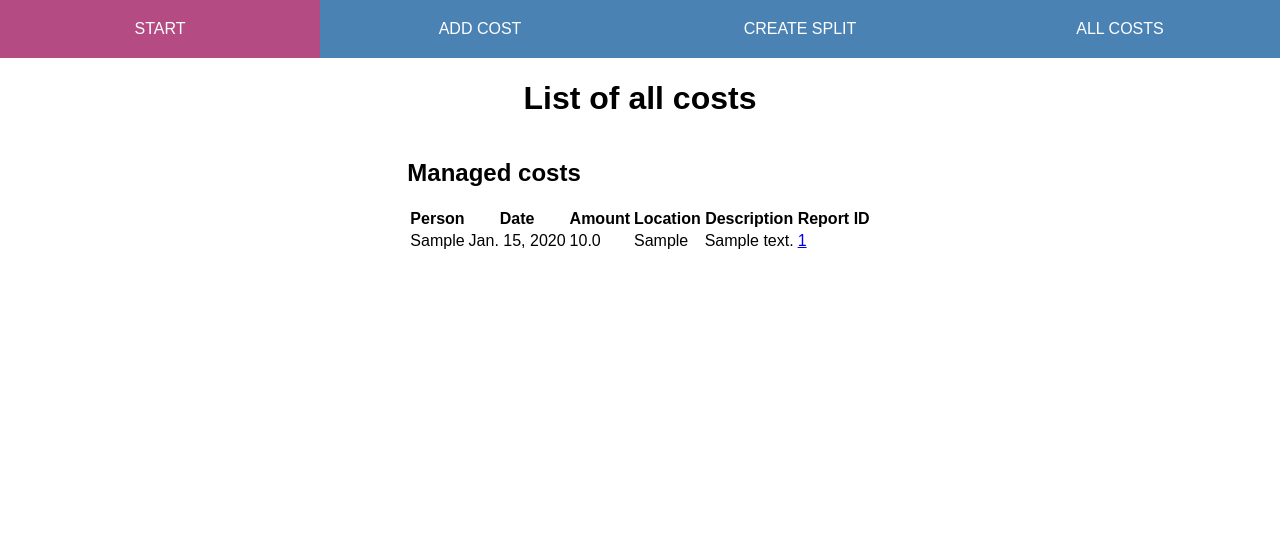
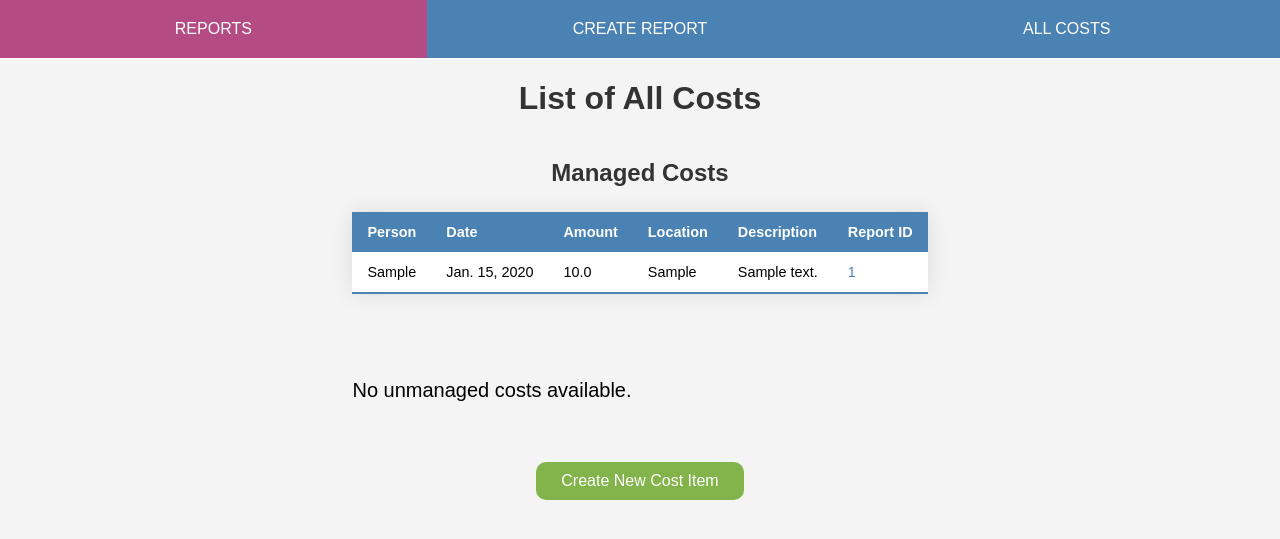
Before and after one commit to golgor/home-automation-hub, a Django app: page /cost_splitter/costs/ in a window 1280 px wide. Shown: the top 539 px of the page. Run offline with Django 5.2, Linux system fonts and the light colour scheme; tables that the repository leaves empty hold one stand-in row (values such as "Sample post").

Commit message:
Improve styling and revert collapsible (#18)

```diff
--- a/apps/cost_splitter/static/css/style.css
+++ b/apps/cost_splitter/static/css/style.css
@@ -1,14 +1,30 @@
 body {
     margin: 0;
     font-family: Arial, Helvetica, sans-serif;
+    background-color: #f4f4f4;
 }
 
-h1 {
+h1,
+h2 {
     text-align: center;
+    color: #333;
 }
 
 p {
     font-size: 20px;
+}
+
+a {
+    color: #4b82b4;
+    text-decoration: none;
+}
+
+a:hover {
+    text-decoration: underline;
+}
+
+section {
+    margin-bottom: 40px;
 }
 
 .links-container {
@@ -77,12 +93,30 @@ textarea {
     resize: vertical;
 }
 
-button {
+button,
+.btn {
     background-color: #82B44B;
     color: #fff;
     border-radius: 10px;
-    border-color: #82B44B;
+    border: none;
     padding: 10px 25px;
+    font-size: 1em;
+    cursor: pointer;
+    text-align: center;
+    display: inline-block;
+    text-decoration: none;
+    margin: 20px 0;
+}
+
+button:hover,
+.btn:hover {
+    background-color: #6fa53b;
+}
+
+.button-container {
+    display: flex;
+    justify-content: center;
+    margin: 20px 0;
 }
 
 label {
@@ -90,3 +124,81 @@ label {
     display: inline-block;
     margin-top: 1em;
 }
+
+.styled-table {
+    width: 100%;
+    border-collapse: collapse;
+    margin: 25px 0;
+    font-size: 0.9em;
+    background-color: #fff;
+    box-shadow: 0 0 20px rgba(0, 0, 0, 0.1);
+}
+
+.styled-table thead tr {
+    background-color: #4b82b4;
+    color: #ffffff;
+    text-align: left;
+}
+
+.styled-table th,
+.styled-table td {
+    padding: 12px 15px;
+}
+
+.styled-table tbody tr {
+    border-bottom: 1px solid #dddddd;
+}
+
+.styled-table tbody tr:nth-of-type(even) {
+    background-color: #f3f3f3;
+}
+
+.styled-table tbody tr:last-of-type {
+    border-bottom: 2px solid #4b82b4;
+}
+
+.styled-table tbody tr:hover {
+    background-color: var(--hover-color, #f1f1f1);
+}
+
+.styled-table tbody tr:nth-of-type(even):hover {
+    --hover-color: #e0e0e0;
+}
+
+.styled-table tbody tr:nth-of-type(odd):hover {
+    --hover-color: #dcdcdc;
+}
+
+@media (max-width: 600px) {
+    .styled-table thead {
+        display: none;
+    }
+
+    .styled-table,
+    .styled-table tbody,
+    .styled-table tr,
+    .styled-table td {
+        display: block;
+        width: 100%;
+    }
+
+    .styled-table tr {
+        margin-bottom: 15px;
+    }
+
+    .styled-table td {
+        text-align: right;
+        padding-left: 50%;
+        position: relative;
+    }
+
+    .styled-table td::before {
+        content: attr(data-label);
+        position: absolute;
+        left: 0;
+        width: 50%;
+        padding-left: 15px;
+        font-weight: bold;
+        text-align: left;
+    }
+}
--- a/apps/cost_splitter/templates/base.html
+++ b/apps/cost_splitter/templates/base.html
@@ -11,15 +11,14 @@
 
 <body>
     <div class="links-container">
-        <a href="{% url 'cost_splitter:list_report' %}">Start</a>
-        <a href="{% url 'cost_splitter:add_cost' %}">Add cost</a>
-        <a href="{% url 'cost_splitter:add_report' %}">Create split</a>
+        <a href="{% url 'cost_splitter:list_report' %}">Reports</a>
+        <a href="{% url 'cost_splitter:add_report' %}">Create report</a>
         <a href="{% url 'cost_splitter:list_cost' %}">All costs</a><br>
     </div>
     <div class="main">
         {% block content %}{% endblock content %}
     </div>
-    <!-- <button onclick="myFunction()">Click me!</button> -->
+
     <script src="{% static 'scripts/bottom.js' %}"></script>
 </body>
 
--- a/apps/cost_splitter/templates/costs_list.html
+++ b/apps/cost_splitter/templates/costs_list.html
@@ -1,11 +1,13 @@
 {% extends "base.html" %}
 
 {% block content %}
-<h1>List of all costs</h1>
+<h1>List of All Costs</h1>
 
 {% if managed_costs %}
-<h2>Managed costs</h2>
-<table>
+<section>
+    <h2>Managed Costs</h2>
+    <table class="styled-table">
+        <thead>
             <tr>
                 <th>Person</th>
                 <th>Date</th>
@@ -14,24 +16,29 @@
                 <th>Description</th>
                 <th>Report ID</th>
             </tr>
+        </thead>
+        <tbody>
             {% for cost in managed_costs %}
             <tr>
-        <td>{{ cost.user.first_name }}</td>
-        <td>{{ cost.date }}</td>
-        <td>{{ cost.amount }}</td>
-        <td>{{ cost.location }}</td>
-        <td>{{ cost.description }}</td>
-        <td><a href="{% url 'cost_splitter:report' cost.included_in_report.id %}">{{ cost.included_in_report.id }}</a>
-        </td>
-
-
+                <td data-label="Person">{{ cost.user.first_name }}</td>
+                <td data-label="Date">{{ cost.date }}</td>
+                <td data-label="Amount">{{ cost.amount }}</td>
+                <td data-label="Location">{{ cost.location }}</td>
+                <td data-label="Description">{{ cost.description }}</td>
+                <td data-label="Report ID"><a href="{% url 'cost_splitter:report' cost.included_in_report.id %}">
+                        {{ cost.included_in_report.id }}</a></td>
             </tr>
             {% endfor %}
+        </tbody>
+    </table>
+</section>
 {% endif %}
-</table>
+
 {% if unmanaged_costs %}
-<h2>Unmanaged costs</h2>
-<table>
+<section>
+    <h2>Unmanaged Costs</h2>
+    <table class="styled-table">
+        <thead>
             <tr>
                 <th>Person</th>
                 <th>Date</th>
@@ -39,32 +46,51 @@
                 <th>Location</th>
                 <th>Description</th>
             </tr>
+        </thead>
+        <tbody>
             {% for cost in unmanaged_costs %}
             <tr>
-        <td>{{ cost.user.first_name }}</td>
-        <td>{{ cost.date }}</td>
-        <td>{{ cost.amount }}</td>
-        <td>{{ cost.location }}</td>
-        <td>{{ cost.description }}</td>
+                <td data-label="Person">{{ cost.user.first_name }}</td>
+                <td data-label="Date">{{ cost.date }}</td>
+                <td data-label="Amount">{{ cost.amount }}</td>
+                <td data-label="Location">{{ cost.location }}</td>
+                <td data-label="Description">{{ cost.description }}</td>
             </tr>
             {% endfor %}
+        </tbody>
+    </table>
+</section>
+{% else %}
+<p>No unmanaged costs available.</p>
+{% endif %}
 
-</table>
-
-<h2>Necessary transactions</h2>
-<table>
+{% if transactions %}
+<section>
+    <h2>Necessary Transactions</h2>
+    <table class="styled-table">
+        <thead>
             <tr>
                 <th>From</th>
                 <th>To</th>
                 <th>Amount</th>
             </tr>
+        </thead>
+        <tbody>
             {% for transaction in transactions %}
             <tr>
-        <td>{{ transaction.debtor.name }}</td>
-        <td>{{ transaction.creditor.name }}</td>
-        <td>{{ transaction.amount }}</td>
+                <td data-label="From">{{ transaction.debtor.name }}</td>
+                <td data-label="To">{{ transaction.creditor.name }}</td>
+                <td data-label="Amount">{{ transaction.amount }}</td>
             </tr>
             {% endfor %}
+        </tbody>
     </table>
+</section>
 {% endif %}
+
+<!-- Add the new button here -->
+<div class="button-container">
+    <a href="{% url 'cost_splitter:add_cost' %}" class="btn">Create New Cost Item</a>
+</div>
+
 {% endblock content %}
```
Also changed, not shown: apps/cost_splitter/templates/report_list.html (+8 -6 lines), config/templates/config_base.html (+0 -7 lines). Lines whose indentation alone changed are shown as unchanged.
